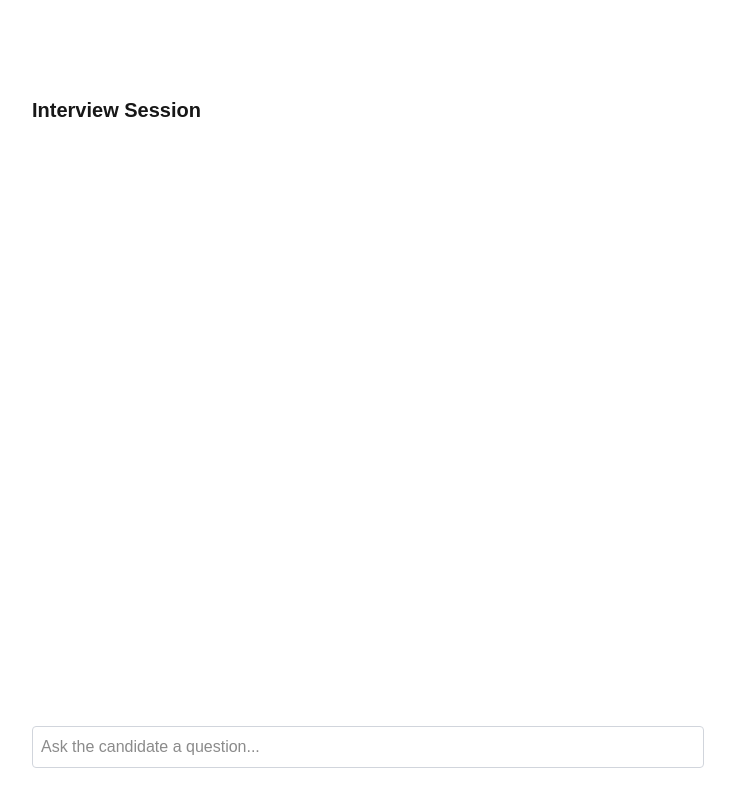
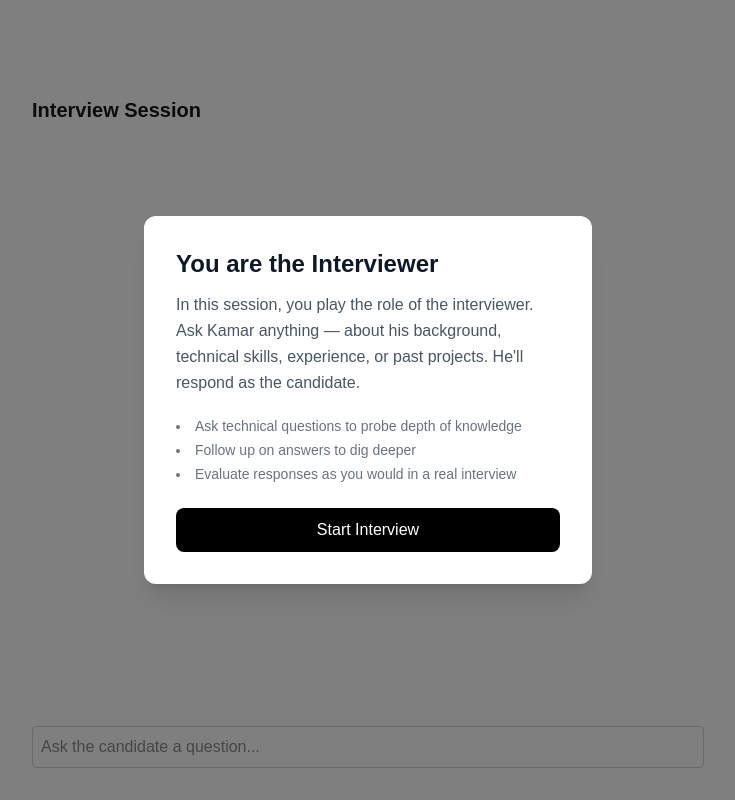
Before and after one commit to kamarlaylatt/interviewer-chat, a Next.js app: page / in a window 1280 px wide. Shown: the whole page, without its empty margins (272-1007 px from the left). Built offline with nearby package versions, Linux system fonts and the light colour scheme.

Commit message:
Add welcome modal explaining interviewer role

```diff
--- a/app/page.tsx
+++ b/app/page.tsx
@@ -5,10 +5,34 @@ import { useState } from 'react';
 
 export default function Chat() {
   const [input, setInput] = useState('');
+  const [showWelcome, setShowWelcome] = useState(true);
   const { messages, sendMessage } = useChat();
 
   return (
     <div className="flex flex-col w-full max-w-2xl py-24 mx-auto stretch">
+      {showWelcome && (
+        <div className="fixed inset-0 bg-black/50 flex items-center justify-center z-50">
+          <div className="bg-white rounded-xl shadow-xl p-8 max-w-md w-full mx-4">
+            <h2 className="text-2xl font-bold mb-3 text-gray-900">You are the Interviewer</h2>
+            <p className="text-gray-600 mb-5 leading-relaxed">
+              In this session, you play the role of the interviewer. Ask Kamar anything — about
+              his background, technical skills, experience, or past projects. He'll respond
+              as the candidate.
+            </p>
+            <ul className="text-sm text-gray-500 mb-6 space-y-1 list-disc list-inside">
+              <li>Ask technical questions to probe depth of knowledge</li>
+              <li>Follow up on answers to dig deeper</li>
+              <li>Evaluate responses as you would in a real interview</li>
+            </ul>
+            <button
+              className="w-full bg-black text-white rounded-lg py-2.5 font-medium hover:bg-gray-800 transition-colors"
+              onClick={() => setShowWelcome(false)}
+            >
+              Start Interview
+            </button>
+          </div>
+        </div>
+      )}
       <h1 className="text-xl font-bold mb-6">Interview Session</h1>
       {messages.map(message => (
         <div key={message.id} className="whitespace-pre-wrap mb-4">
```
